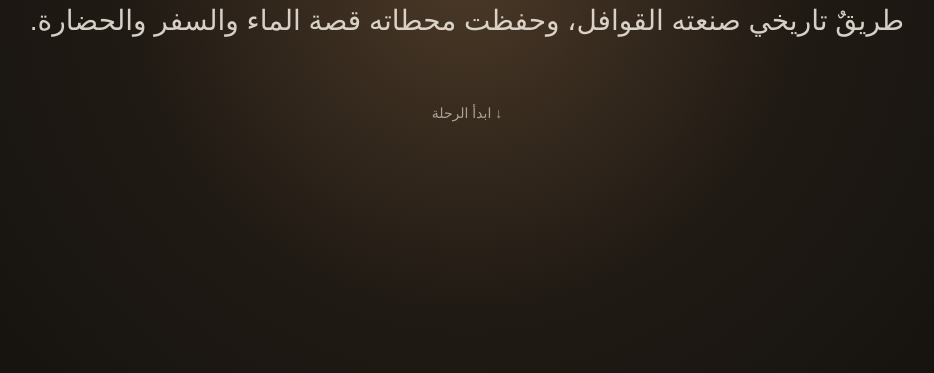
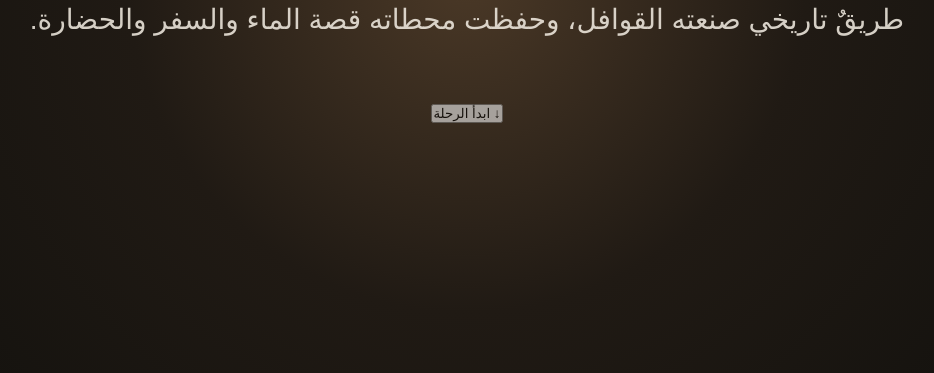
Before and after one commit to MNMN09/darb-zubaydah-experience, a plain HTML site: page index.html in a window 1280 px wide. Shown: the part 427-800 px from the top of the page, without its empty margins (173-1107 px from the left). Drawn offline with Linux system fonts and the light colour scheme.

Commit message:
Add button to start journey with transition effect
Replaced the static text with a button to start the journey and added a script for the button's functionality.

```diff
--- a/index.html
+++ b/index.html
@@ -80,11 +80,20 @@
       </p>
 
       <div class="scroll">
-        ↓ ابدأ الرحلة
-      </div>
+<button onclick="startJourney()">↓ ابدأ الرحلة</button>      </div>
 
     </div>
   </main>
+<script>
+function startJourney() {
+  document.body.style.transition = "opacity 1s ease";
+  document.body.style.opacity = "0";
 
+  setTimeout(() => {
+    document.body.style.opacity = "1";
+    alert("رحلتنا عبر درب زبيدة تبدأ الآن ✨");
+  }, 1000);
+}
+</script>
 </body>
 </html>
```
